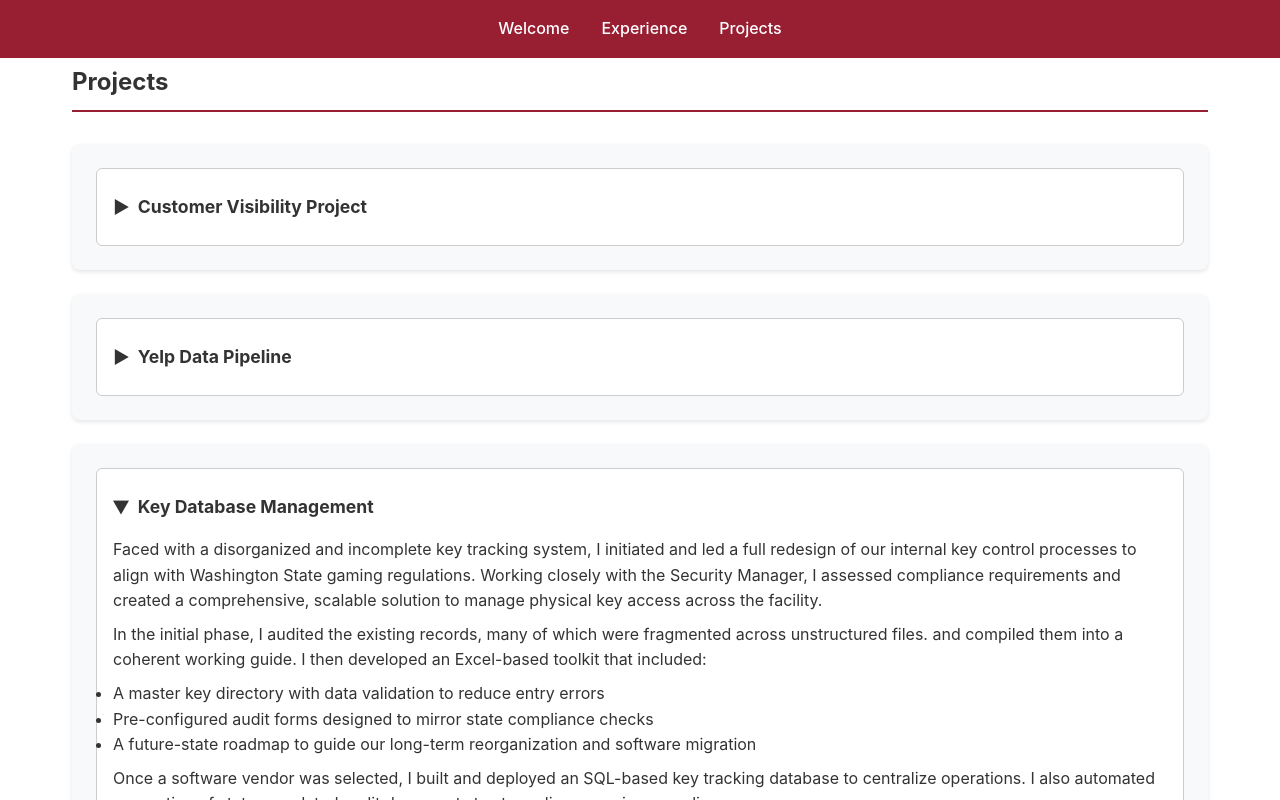
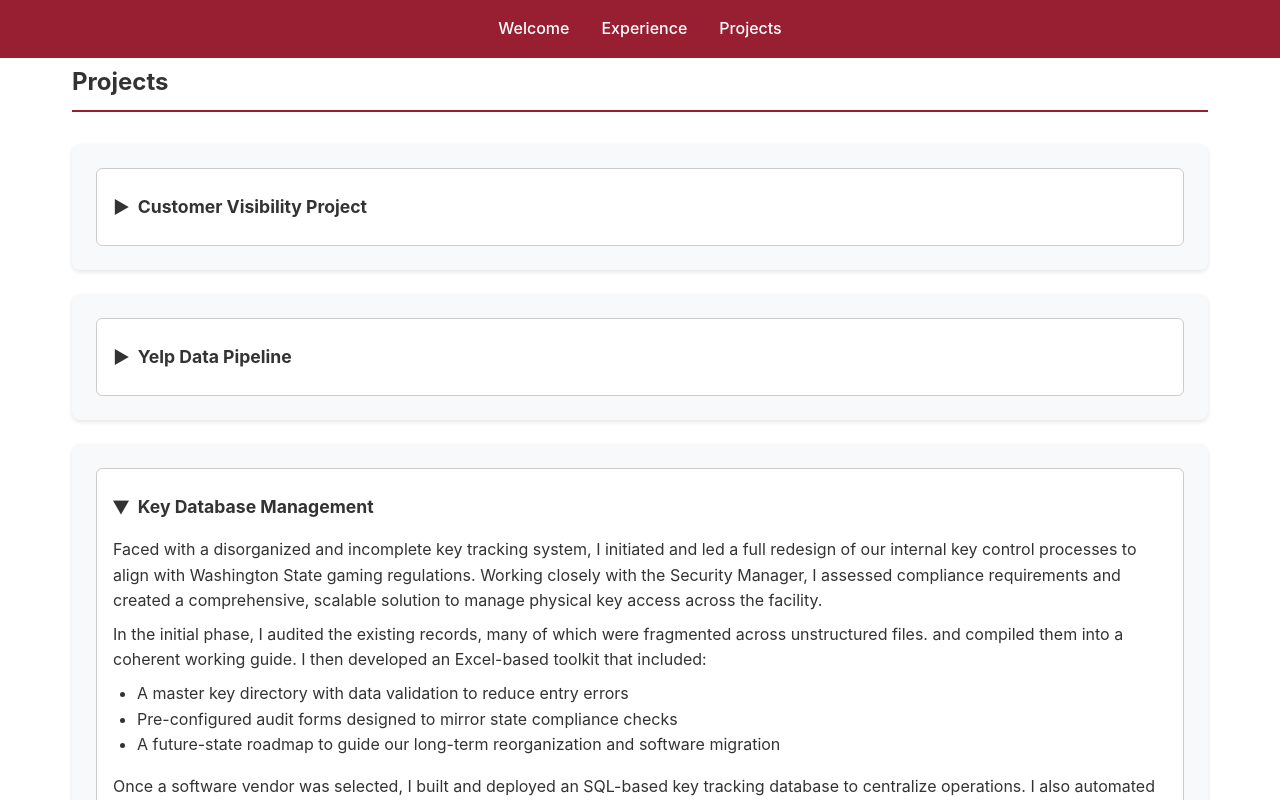
Before and after one commit to bestboy1979/bestboy1979.github.io, a plain HTML site: page index.html in a window 1280 px wide. Both pictures are taken after a click on the heading "Key Database Management". Shown: the part 1577-2377 px from the top of the page. Drawn offline with Linux system fonts and the light colour scheme.

Commit message:
bullet spacing

```diff
--- a/index.html
+++ b/index.html
@@ -97,6 +97,10 @@
     }
     .card details p {
       margin: 0.5rem 0;
+    }
+    .card ul {
+        padding-left: 1.5rem;
+        margin-bottom: 1rem;
     }
     .contact-link {
       text-align: center;
```
